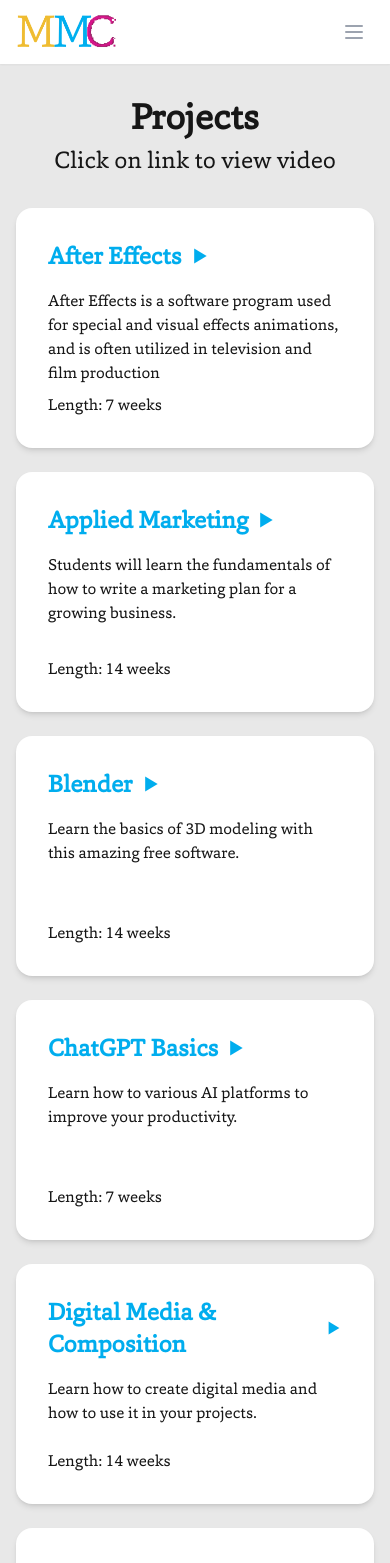
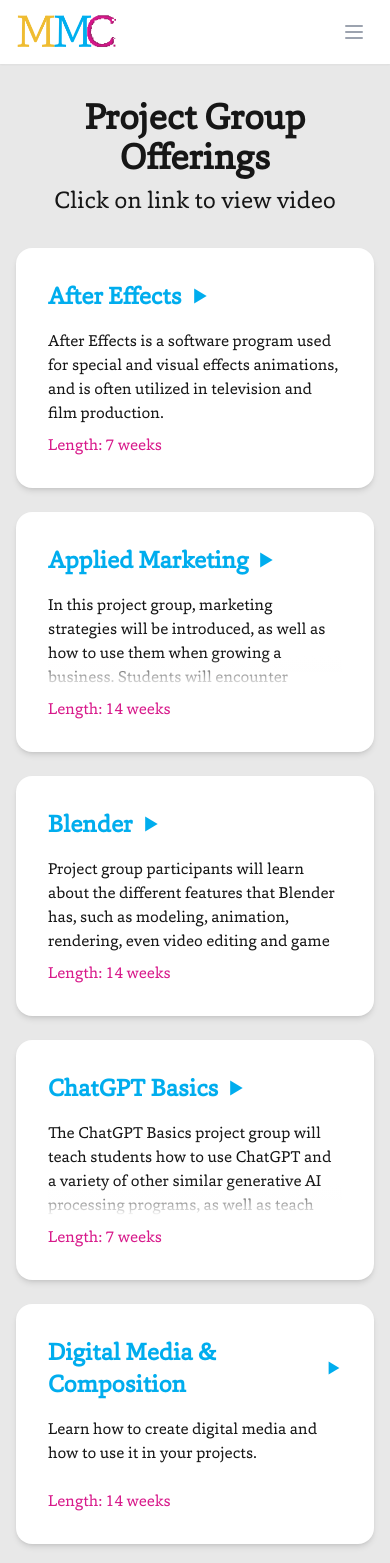
Before and after one commit to josiahmattern/mmcscholarshome, a Next.js app: page /projects in a window 390 px wide. Shown: the top 1563 px of the page. Built offline with nearby package versions, Linux system fonts and the light colour scheme; no server answers.

Commit message:
fixes from candace

```diff
--- a/app/projects/page.js
+++ b/app/projects/page.js
@@ -6,25 +6,25 @@
   {
     link: "https://youtu.be/iYMnkLS-NPI",
     title: "After Effects",
-    desc: "After Effects is a software program used for special and visual effects animations, and is often utilized in television and film production",
+    desc: "After Effects is a software program used for special and visual effects animations, and is often utilized in television and film production.",
     length: "7",
   },
   {
     link: "https://youtu.be/B6HE7xImZvA",
     title: "Applied Marketing",
-    desc: "Students will learn the fundamentals of how to write a marketing plan for a growing business.",
+    desc: "In this project group, marketing strategies will be introduced, as well as how to use them when growing a business. Students will encounter elements and techniques used by Fortune 500 companies, analyze marketing plans, identify target markets, and explore relationships between businesses and consumers.",
     length: "14",
   },
   {
     link: "https://youtu.be/p08lItcBzV4",
     title: "Blender",
-    desc: "Learn the basics of 3D modeling with this amazing free software.",
+    desc: "Project group participants will learn about the different features that Blender has, such as modeling, animation, rendering, even video editing and game creation.",
     length: "14",
   },
   {
     link: "https://youtu.be/hajOu3WAmiw",
     title: "ChatGPT Basics",
-    desc: "Learn how to various AI platforms to improve your productivity.",
+    desc: "The ChatGPT Basics project group will teach students how to use ChatGPT and a variety of other similar generative AI processing programs, as well as teach students about the issues involving AI, its potential dangers, and the dangers of its irresponsible use.",
     length: "7",
   },
   {
@@ -35,20 +35,20 @@
   },
   {
     link: "https://youtu.be/R3mgT3sSlnI",
-    title: "Financial Literacy/ Investing",
-    desc: "Learn about the stock market and different ways you can invest.",
+    title: "Financial Literacy & Investing",
+    desc: "This project group will touch on topics such as retirement, what it means to invest in stocks and bonds, savings accounts, and how to go about paying off debts.",
     length: "7",
   },
   {
     link: "https://youtu.be/L8QUauvatrQ",
     title: "Illustrator Basics",
-    desc: "Learn the in's and out's of Adobe Illustrator, a high-end graphic editing software.",
+    desc: "Throughout this project group, students will learn the skills and tools necessary for understanding Adobe Illustrator. Such skills include how to use shape and pen tools, how to creatively use typography, how to work with multiple layers, and how to create a custom logo.",
     length: "14",
   },
   {
     link: "https://youtu.be/ssSHtqNVZ0M",
     title: "InDesign Basics",
-    desc: "In this project group students will learn graphic layout basics with InDesign.",
+    desc: "Adobe InDesign is a desktop publishing software and can be used to create works such as posters, fliers, magazines, newspapers, and books. In this project group, students will learn the basics of by designing periodical publications and posters using information about grids and typography.",
     length: "7",
   },
   {
@@ -60,19 +60,19 @@
   {
     link: "https://youtu.be/_0aHh130Z6M",
     title: "Microsoft Office 365",
-    desc: "Learn how to get the most out of these program you already use everyday.",
+    desc: "The Microsoft 365 suite (including Word, Excel, and PowerPoint) is a powerful collection of software used across industries and universities. In this project group, students will learn the basics of the Microsoft 365 suite and how to tailor it to their academic and professional needs.",
     length: "7",
   },
   {
     link: "https://youtu.be/nZ1umZiwjmw",
     title: "Photoshop",
-    desc: "Ever wish you could touch up your photos or make a collage? Learn basic digital imaging skills with Photoshop, the industry standard that works on both macs and PCs. No experience needed.",
+    desc: "Industry-standard across the globe, Adobe Photoshop is a key tool for anyone looking to have a creative career. Throughout this project group, students will learn the skills and tools necessary for understanding Adobe Photoshop. Such skills include how to use the lasso and pen tools, how to color correct images, how to work with masks, and how to create a custom poster, .gif animations, and more!",
     length: "14",
   },
   {
     link: "https://youtu.be/AhG5V8YQvW8",
     title: "Podcasting",
-    desc: "Learn how to make a podcast using the Anchor Podcasting App.Use tools such as Audacity, Garageband and more!",
+    desc: "In this project group, you will learn the basics of podcasting, such as recording and editing audio, marketing a podcast, and sharing it with an online community.",
     length: "7",
   },
   {
@@ -90,13 +90,13 @@
   {
     link: "https://youtu.be/-N6NGxfiRYU",
     title: "Professional Development",
-    desc: "Professional Development focuses on everything from resume writing and interviewing skills, to what to wear.",
+    desc: "Throughout this project group, students will learn the essential skills necessary for success in a typical business environment, such as how to create a notable resume, how to maintain a professional social media presence, how to network, and how to apply for jobs and internships.",
     length: "7",
   },
   {
     link: "https://youtu.be/wtY3n-N4ZzQ",
     title: "Public Speaking",
-    desc: "Are you afraid of public speaking? Are you looking for a fun place to gain new skills?",
+    desc: "Public speaking is an invaluable skill, that will help any person further their own career and allow them to easily express their ideas to the world. These interactions happen every day, in situations such as job interviews, presentations, speeches, and daily conversation. Throughout this seven week project group, students will learn how to write, produce, and present an effective speech.",
     length: "14",
   },
   {
@@ -114,13 +114,13 @@
   {
     link: "https://youtu.be/MFyais-GwAI",
     title: "Tableau",
-    desc: "Tableau is a cool, free new app that business and researchers use to make their data more visual.",
+    desc: "Tableau is a user-friendly data analysis program used to visualize data, perform calculations, and analyze your results. Tableau is the most popular software for data analysis due to its simple design, convenience, and powerful data processing abilities. In this class, you will learn how to effectively build dashboards and data sets using the expansive list of features that Tableau has to offer.",
     length: "7",
   },
   {
     link: "https://youtu.be/89hfe3H6E_0",
     title: "Video Basics",
-    desc: "The video production project group gives students the chance to create their own 5-10 minutes movie. Student pairs create a 3 act plot, write dialogue, and then shoot it.",
+    desc: "Create your very own short film with the video project group! In this group you will learn how to shoot, direct, and make your videos look great, no prior editing experience required. Learn about the narrative and documentary processes through interactive lessons, as well as how to use studio lights and other important video equipment.",
     length: "7",
   },
   {
@@ -138,7 +138,9 @@
     <main className="bg-base-200 min-h-screen pb-6">
       <Nav />
       <div className="container mx-auto px-4 py-8">
-        <h1 className="text-4xl font-bold text-center mb-2">Projects</h1>
+        <h1 className="text-4xl font-bold text-center mb-2">
+          Project Group Offerings
+        </h1>
         <h1 className="text-2xl text-bg-base-300 text-center mb-8">
           Click on link to view video
         </h1>
--- a/components/Nav.js
+++ b/components/Nav.js
@@ -117,7 +117,7 @@
                 className="font-bold text-bg-base-200 hover:text-zinc-500"
                 href="/projects"
               >
-                Projects
+                Project Group Offerings
               </Link>
             </div>
             {/* Our Teams Dropdown
@@ -224,7 +224,7 @@
             className="block px-3 py-2 rounded-md text-base font-medium text-bg-base-200 hover:text-bg-base-200 hover:bg-base-200"
             href="/projects"
           >
-            Projects
+            Project Group Offerings
           </Link>
           {/* Our Teams Mobile Dropdown
           <div className="block">
--- a/components/ProjectCard.js
+++ b/components/ProjectCard.js
@@ -1,6 +1,39 @@
+"use client";
 import Link from "next/link";
+import { useState, useRef, useEffect } from "react";
 
 export default function ProjectCard(props) {
+  const [isOverflowing, setIsOverflowing] = useState(false);
+  const descriptionRef = useRef(null);
+
+  // Check if overflow is occurring and adjust state accordingly
+  useEffect(() => {
+    const checkOverflow = () => {
+      if (descriptionRef.current) {
+        const isOverflow =
+          descriptionRef.current.scrollHeight >
+          descriptionRef.current.clientHeight;
+        setIsOverflowing(isOverflow);
+      }
+    };
+
+    checkOverflow();
+    window.addEventListener("resize", checkOverflow); // Recheck on window resize
+
+    return () => window.removeEventListener("resize", checkOverflow);
+  }, []);
+
+  // Hide the gradient when scrolled to the end
+  const handleScroll = () => {
+    if (descriptionRef.current) {
+      const isAtBottom =
+        descriptionRef.current.scrollHeight -
+        descriptionRef.current.scrollTop ===
+        descriptionRef.current.clientHeight;
+      setIsOverflowing(!isAtBottom);
+    }
+  };
+
   return (
     <div className="flex justify-center w-full">
       <div className="card bg-base-100 shadow-md h-60 max-w-lg w-full">
@@ -23,11 +56,18 @@
               </svg>
             </Link>
           </h2>
-          <div className="flex-grow overflow-auto">
+          <div
+            ref={descriptionRef}
+            onScroll={handleScroll}
+            className="relative flex-grow overflow-auto"
+          >
             <p>{props.desc}</p>
+            {isOverflowing && (
+              <div className="absolute bottom-0 left-0 w-full h-8 bg-gradient-to-t from-base-100 to-transparent pointer-events-none"></div>
+            )}
           </div>
           <div>
-            <p>Length: {props.length} weeks</p>
+            <p className="text-accent">Length: {props.length} weeks</p>
           </div>
         </div>
       </div>
--- a/components/StudentLeaderboard.js
+++ b/components/StudentLeaderboard.js
@@ -215,7 +215,7 @@
             setShowAdminActions(false);
           }}
         >
-          Students
+          Individuals
         </a>
         <a
           className={`tab ${activeTab === "teams" ? "tab-active" : ""}`}
```
Also changed, not shown: components/Schedule.js (+33 -42 lines). Lines whose indentation alone changed are shown as unchanged.
